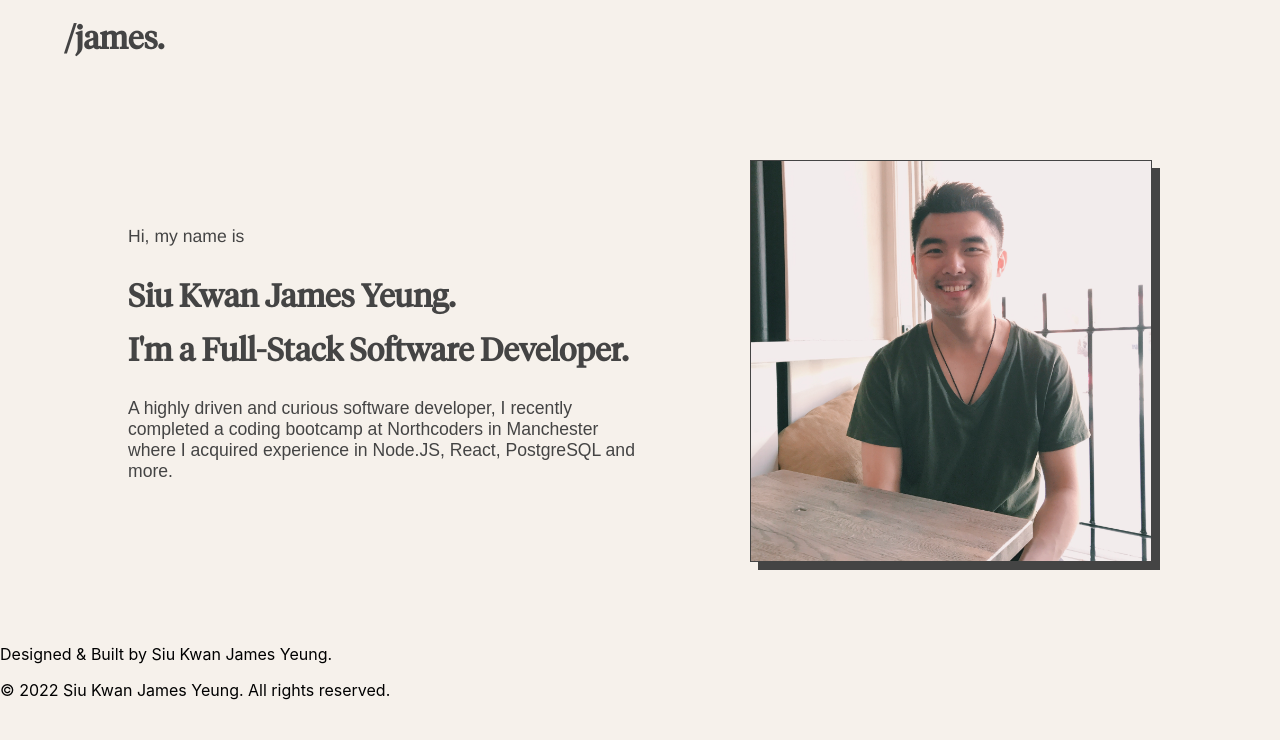
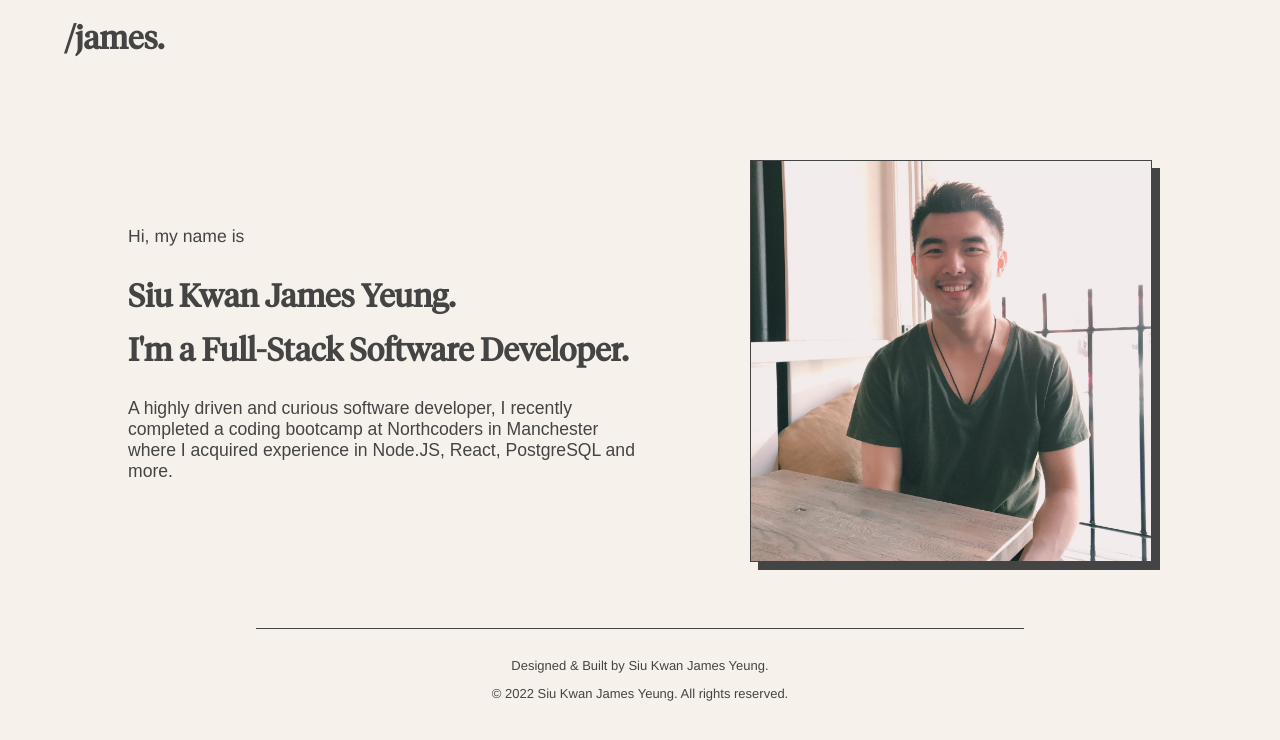
Before and after one commit to OneInfiniteLoops/Portfolio, a React (Create React App) app: page / in a window 1280 px wide. Shown: the top 740 px of the page. Built offline with nearby package versions, Linux system fonts and the light colour scheme.

Commit message:
Adds styling for Footer component

```diff
--- a/src/App.css
+++ b/src/App.css
@@ -77,3 +77,14 @@
   padding-right: 50%;
   animation: slide-up-fade 3s;
 }
+
+.Footer {
+  font-family: Helvetica;
+  color: #444;
+  text-align: center;
+  font-size: small;
+  border-top: #444 solid 1px;
+  padding-top: 1rem;
+  margin-left: 20%;
+  margin-right: 20%;
+}
```
